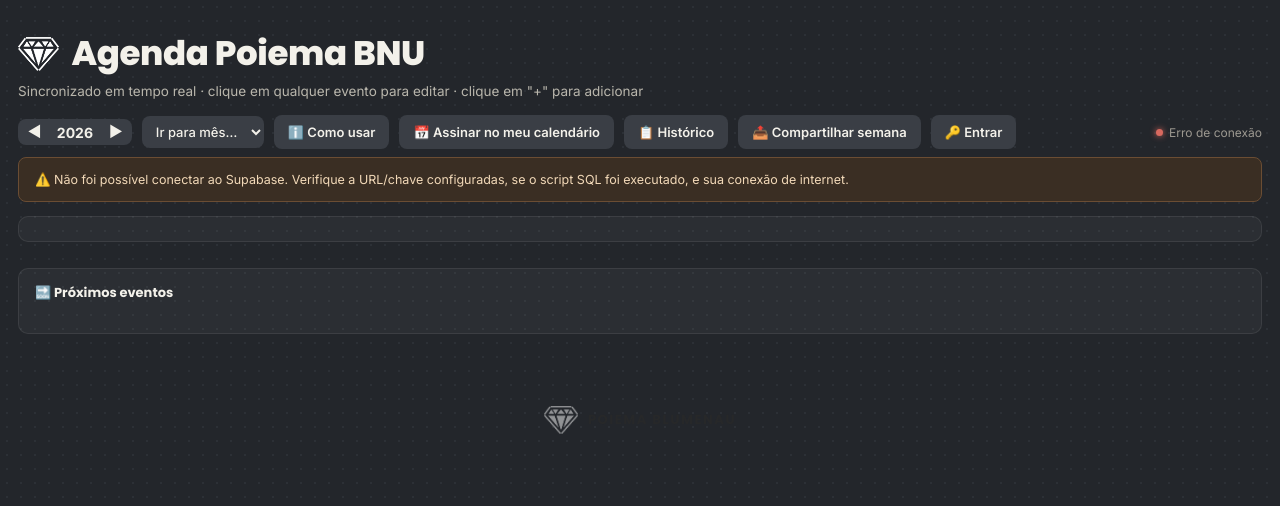
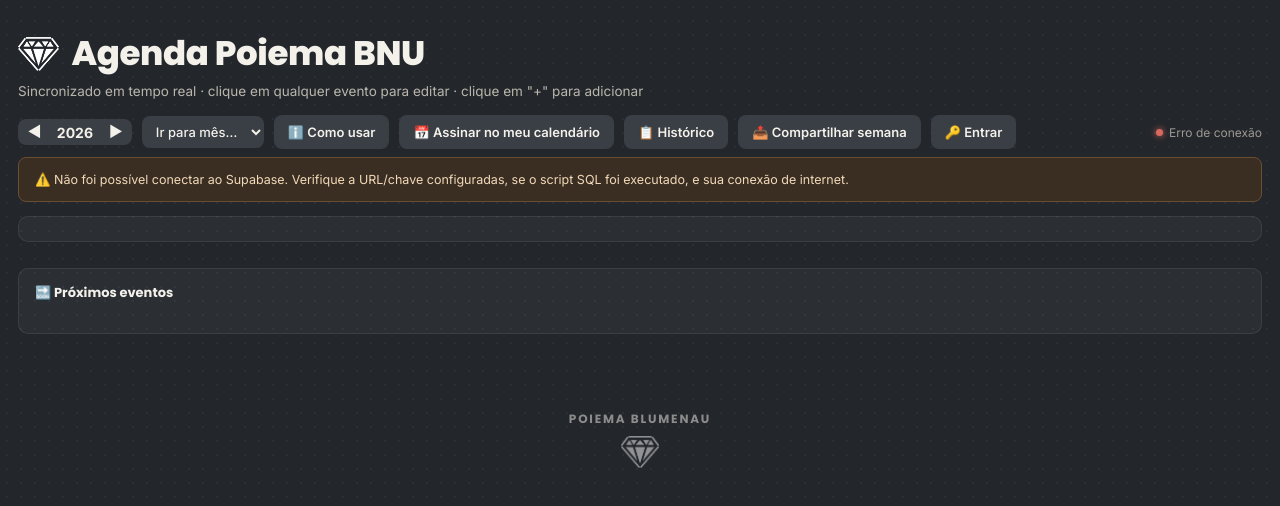
Before and after one commit to rickmeira11-cloud/calendario-poiema, a plain HTML site: page index.html in a window 1280 px wide. Drawn offline with nearby package versions, Linux system fonts and the light colour scheme; no server answers.

Commit message:
Footer: texto acima, logo abaixo, layout vertical
- flex-direction:column, texto order:1, logo order:2
- cor #F3F1EA (branco off-white), text-transform:uppercase, letter-spacing:0.15em
- logo 32px com filter:invert(1)

Co-Authored-By: Claude Sonnet 4.6 <noreply@anthropic.com>

```diff
--- a/styles.css
+++ b/styles.css
@@ -532,26 +532,32 @@
 
   footer.note{
     max-width:1480px;
-    margin:30px auto 16px;
+    margin:30px auto 0;
     display:flex;
+    flex-direction:column;
     align-items:center;
-    justify-content:center;
-    gap:10px;
-    padding:16px 0;
+    gap:8px;
+    background:none;
+    border:none;
+    padding:20px 0;
     opacity:0.5;
   }
   footer.note:hover{ opacity:0.75; transition:opacity 0.2s; }
+  .footer-name{
+    order:1;
+    font-family:'Poppins',sans-serif;
+    font-weight:700;
+    font-size:12px;
+    letter-spacing:0.15em;
+    text-transform:uppercase;
+    color:#F3F1EA;
+    background:none;
+  }
   .footer-logo{
-    height:28px;
+    order:2;
+    height:32px;
     width:auto;
     filter:invert(1);
-  }
-  .footer-name{
-    font-family:'Poppins',sans-serif;
-    font-weight:700;
-    font-size:13px;
-    letter-spacing:0.12em;
-    color:var(--ink);
   }
 
   /* ---- Popover editor ---- */
```
